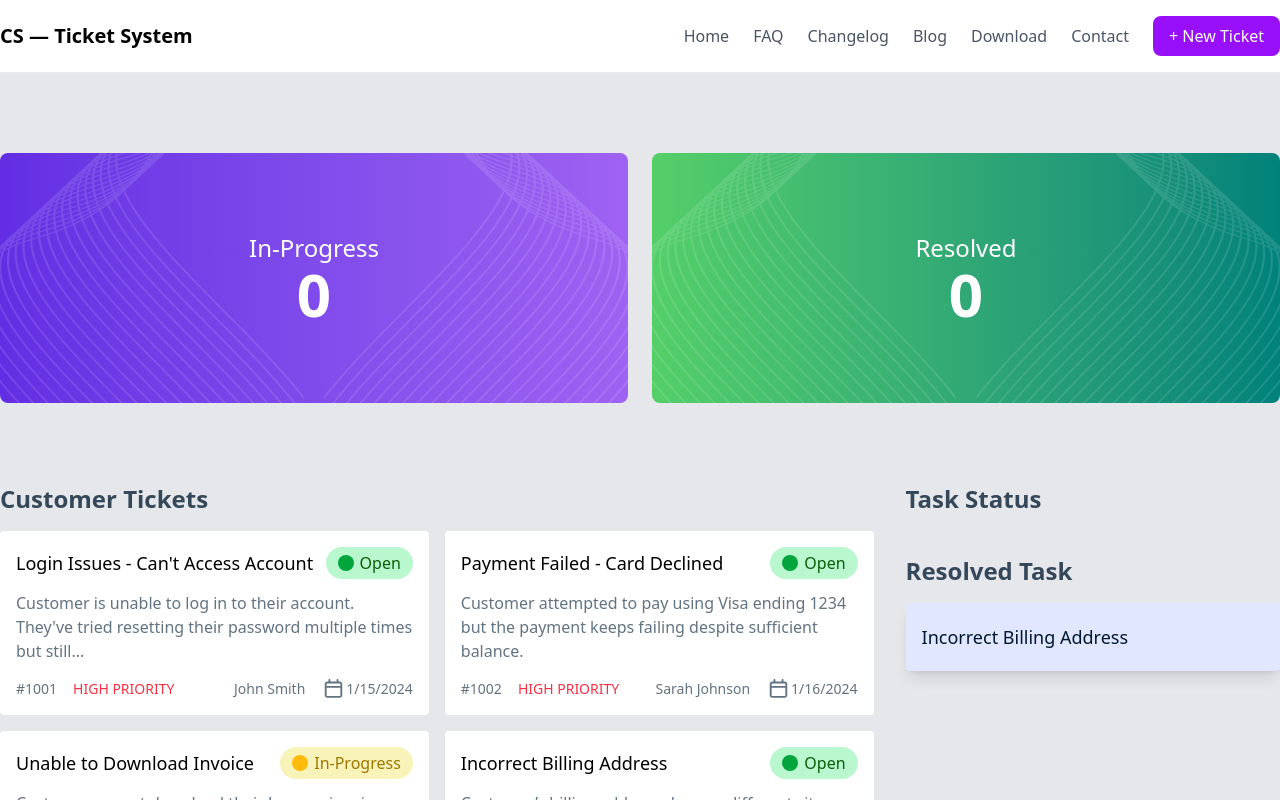
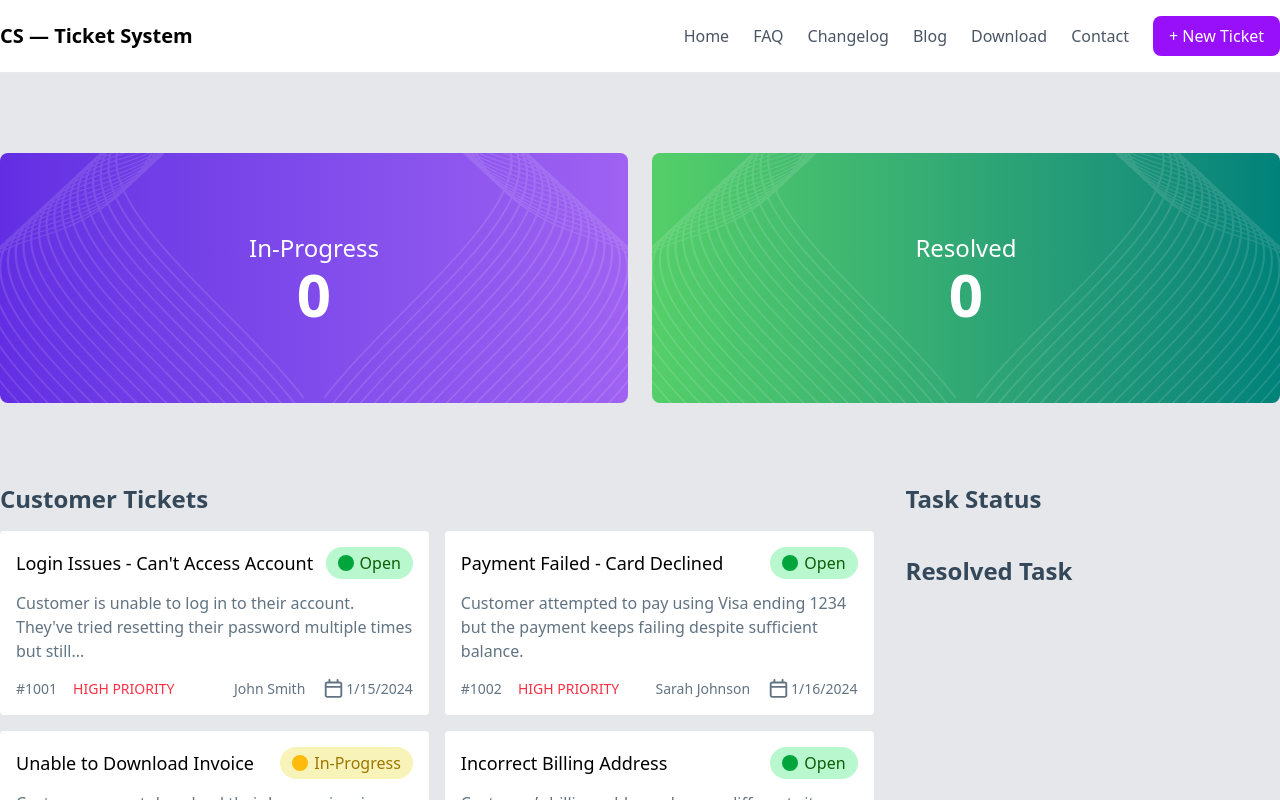
Before and after one commit to saidursayed/customer-support-zone, a React (Vite) app: page / in a window 1280 px wide. Shown: the top 800 px of the page. Built offline with nearby package versions, Linux system fonts and the light colour scheme.

Commit message:
add complete button functionality to task status

```diff
--- a/src/components/IssuesManagement/IssuesManagement.jsx
+++ b/src/components/IssuesManagement/IssuesManagement.jsx
@@ -3,23 +3,21 @@ import CountBox from "../CountBox/CountBox";
 import Container from "../Container/Container";
 import Card from "../Card/Card";
 import TaskStatus from "../TaskStatus/TaskStatus";
+import ResolvedTask from "../ResolvedTask/ResolvedTask";
 
 const IssuesManagement = ({ fetchPromise }) => {
   const fetchData = use(fetchPromise);
   const [tickets, setTickets] = useState(fetchData);
-    const [selected, setSelected] = useState([]);
+  const [selected, setSelected] = useState([]);
   const [resolvedData, setResolvedData] = useState([]);
-
 
   const handleClickedCard = (currentData) => {
     console.log("handle clicked country");
-    const already = selected.find(item => item.id === currentData.id);
+    const already = selected.find((item) => item.id === currentData.id);
     if (!already) {
       setSelected([...selected, currentData]);
     }
   };
-
-
 
   return (
     <div className="bg-[#E5E7EB] pb-20">
@@ -51,7 +49,17 @@ const IssuesManagement = ({ fetchPromise }) => {
                 Task Status
               </h2>
               {selected.map((clickedData) => {
-                return <TaskStatus resolvedData={resolvedData} setResolvedData={setResolvedData} setTickets={setTickets} tickets={tickets} selected={selected} setSelected={setSelected} clickedData={clickedData}></TaskStatus>;
+                return (
+                  <TaskStatus
+                    resolvedData={resolvedData}
+                    setResolvedData={setResolvedData}
+                    setTickets={setTickets}
+                    tickets={tickets}
+                    selected={selected}
+                    setSelected={setSelected}
+                    clickedData={clickedData}
+                  ></TaskStatus>
+                );
               })}
             </div>
 
@@ -59,14 +67,9 @@ const IssuesManagement = ({ fetchPromise }) => {
               <h2 className="font-semibold text-2xl text-[#34485a] mb-4">
                 Resolved Task
               </h2>
-              {
-
-              }
-              <div className="py-5 px-4 bg-[#E0E7FF] rounded-sm shadow-lg">
-                <p className="font-medium text-lg text-[#001931]">
-                  Incorrect Billing Address
-                </p>
-              </div>
+              {resolvedData.map((resData) => {
+                return <ResolvedTask resData={resData}></ResolvedTask>;
+              })}
             </div>
           </div>
         </div>
--- a/src/components/ResolvedTask/ResolvedTask.jsx
+++ b/src/components/ResolvedTask/ResolvedTask.jsx
@@ -1,11 +1,13 @@
-import React from 'react';
+import React from "react";
 
-const ResolvedTask = () => {
-    return (
-        <div>
-
-        </div>
-    );
+const ResolvedTask = ({resData}) => {
+  return (
+    <div className="py-5 px-4 mb-3 bg-[#E0E7FF] rounded-sm shadow-lg">
+      <p className="font-medium text-lg text-[#001931]">
+        {resData.title}
+      </p>
+    </div>
+  );
 };
 
 export default ResolvedTask;
```
